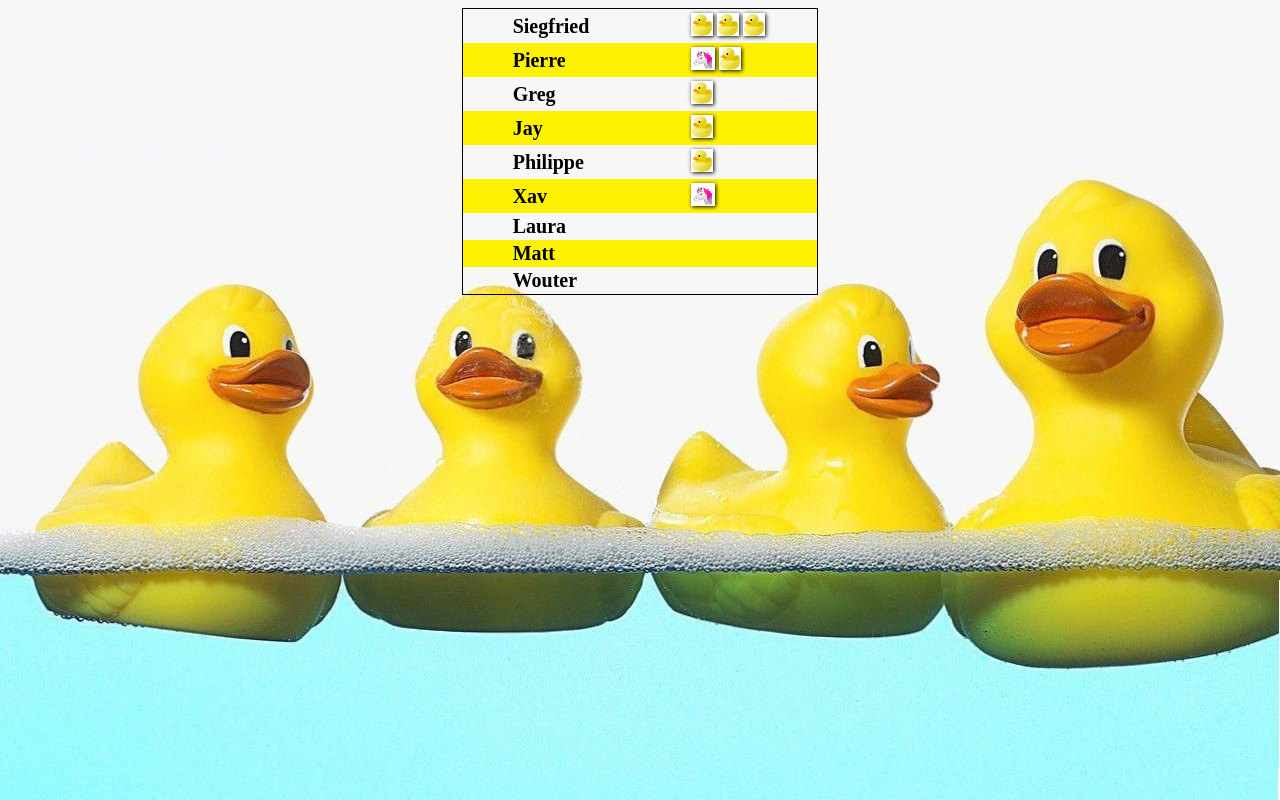
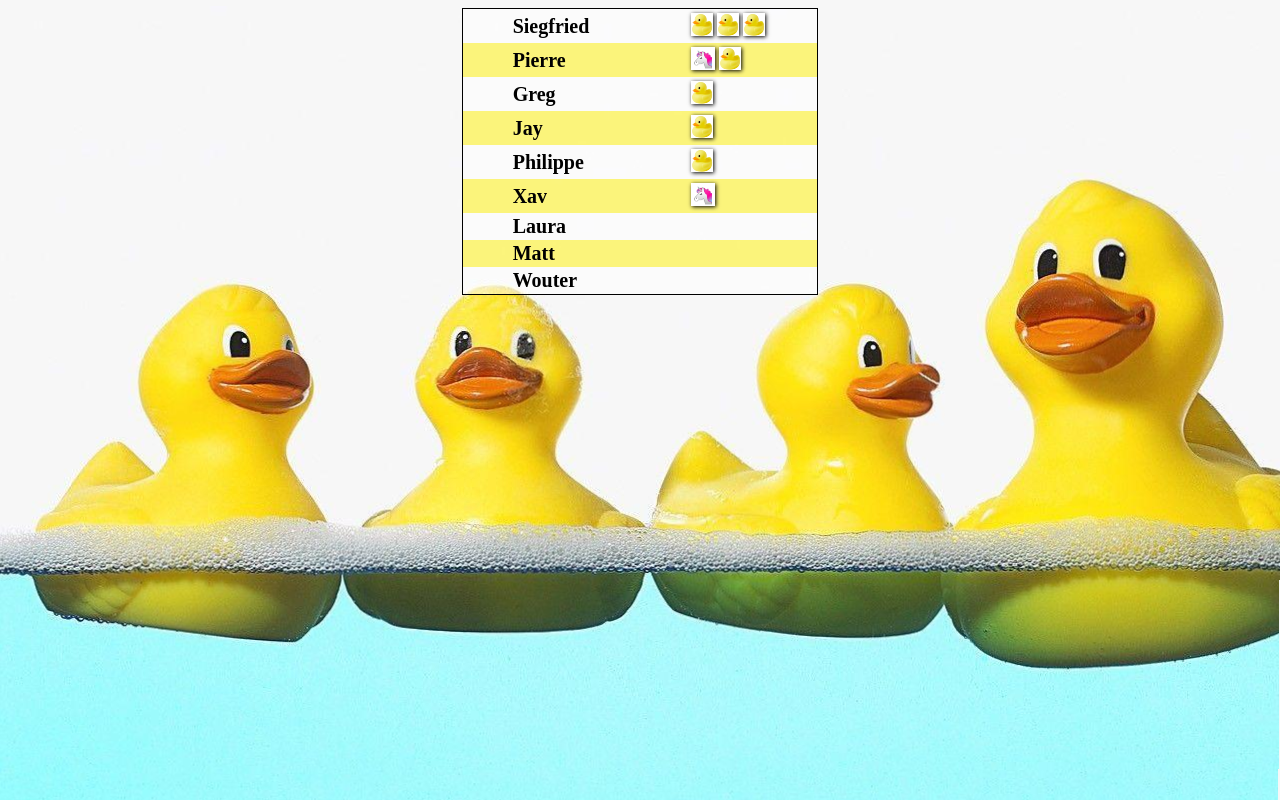
Before and after one commit to jeremy-davis-sonarsource/duck-points, a plain HTML site: page index.html in a window 1280 px wide. Shown: the top 800 px of the page. Drawn offline with Linux system fonts and the light colour scheme.

Commit message:
semi-transparent table

```diff
--- a/static/style.css
+++ b/static/style.css
@@ -28,8 +28,12 @@ td {
   padding: 2px 50px;
 }
 
+tr {
+  background: #ffffff80;
+}
+
 tr:nth-child(even) {
-  background: #fff200;
+  background: #fff20080;
 }
 
 tr img {
```
